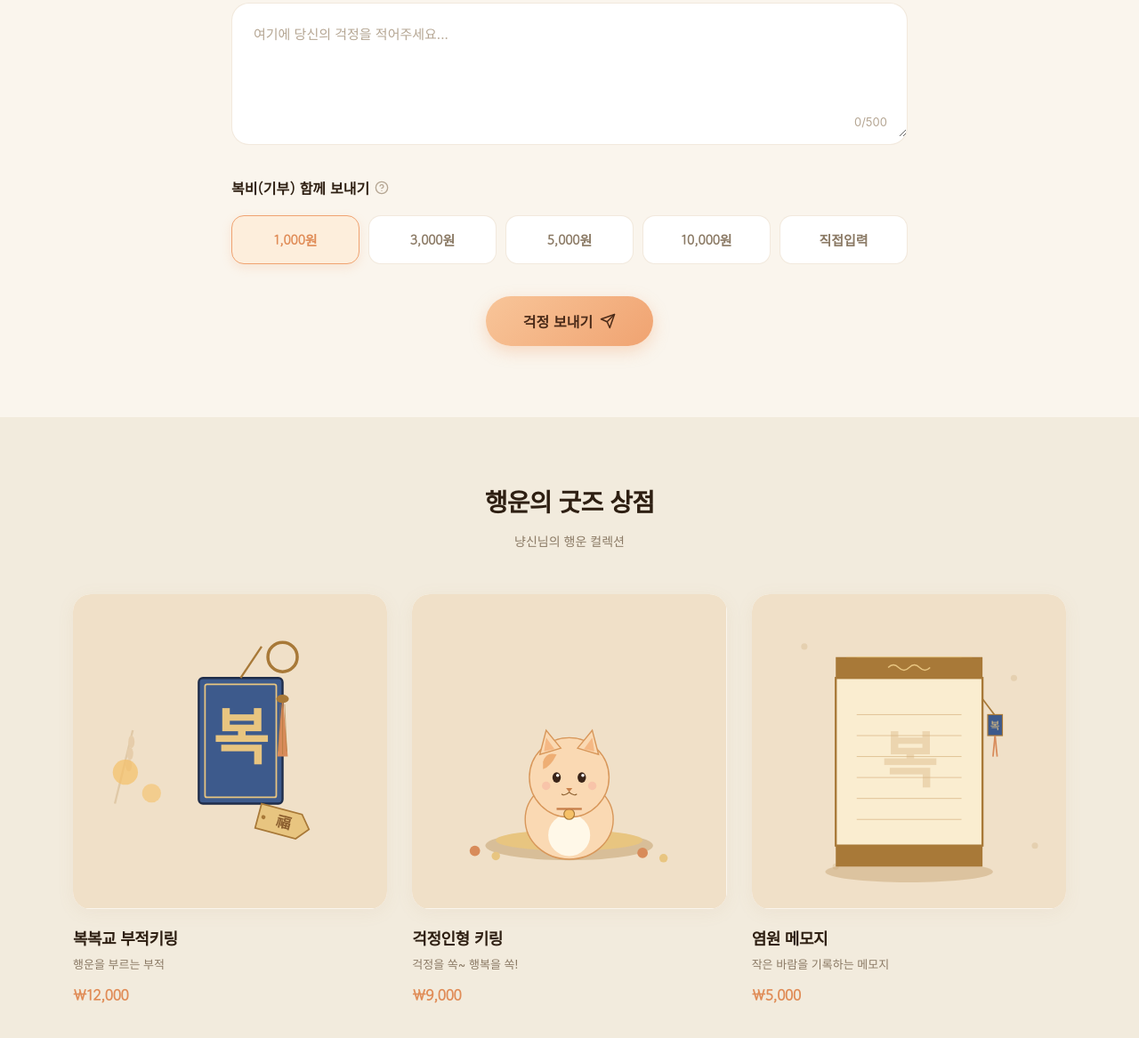
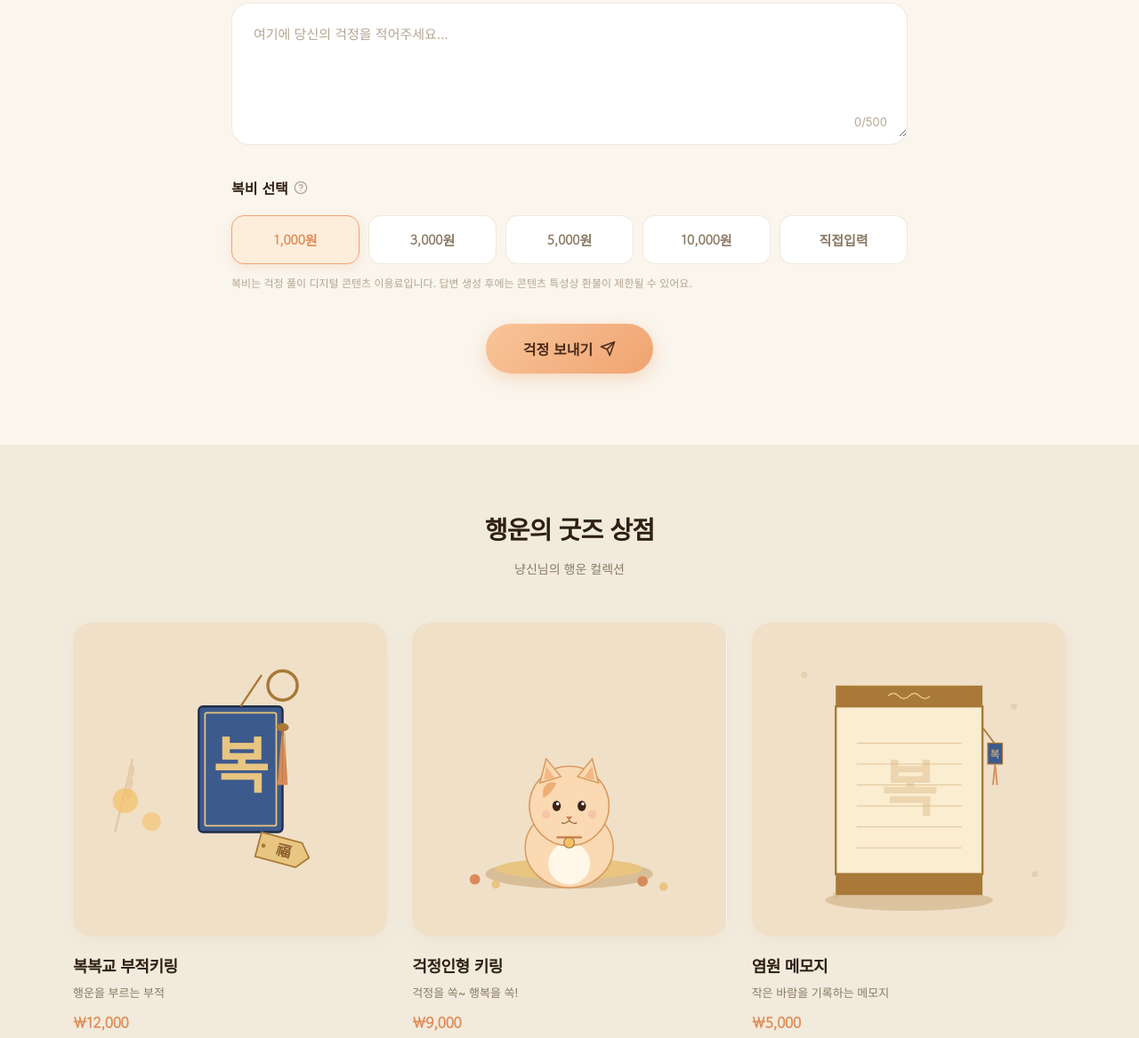
Before and after one commit to cununa/bokbokgyo, a plain HTML site: page index.html in a window 1280 px wide. Shown: the part 1203-2370 px from the top of the page at 89% size. Drawn offline with Linux system fonts and the light colour scheme; a web font is replaced by a local one.

Commit message:
Clarify Bokbokgyo fee wording

```diff
--- a/index.html
+++ b/index.html
@@ -309,8 +309,8 @@
 
           <div class="donate-block">
             <div class="donate-label">
-              복비(기부) 함께 보내기
-              <span class="help-icon" title="복비는 보호단체 및 운영비로 사용됩니다.">
+              복비 선택
+              <span class="help-icon" title="복비는 걱정 풀이 서비스 이용료입니다. 결제 후 교주님의 답변 콘텐츠가 제공됩니다.">
                 <svg viewBox="0 0 24 24" width="16" height="16" fill="none" stroke="currentColor" stroke-width="2" stroke-linecap="round" stroke-linejoin="round">
                   <circle cx="12" cy="12" r="10"/><path d="M9.09 9a3 3 0 015.83 1c0 2-3 3-3 3"/><line x1="12" y1="17" x2="12.01" y2="17"/>
                 </svg>
@@ -323,6 +323,9 @@
               <button type="button" class="donate-btn" data-amount="10000">10,000원</button>
               <button type="button" class="donate-btn donate-btn--custom" data-amount="custom">직접입력</button>
             </div>
+            <p class="worry-fee-note">
+              복비는 걱정 풀이 디지털 콘텐츠 이용료입니다. 답변 생성 후에는 콘텐츠 특성상 환불이 제한될 수 있어요.
+            </p>
           </div>
 
           <div class="worry-submit">
@@ -619,7 +622,7 @@
         <ul>
           <li><a href="#">이용약관</a></li>
           <li><a href="#">개인정보처리방침</a></li>
-          <li><a href="#">기부금 영수증 안내</a></li>
+          <li><a href="#">이용료 결제 안내</a></li>
         </ul>
       </div>
 
--- a/script.js
+++ b/script.js
@@ -8,7 +8,7 @@ function updateCount(textarea) {
   if (counter) counter.textContent = textarea.value.length;
 }
 
-// ---------- 복비(기부) 금액 선택 ----------
+// ---------- 복비 이용료 금액 선택 ----------
 document.querySelectorAll('.donate-btn').forEach(btn => {
   btn.addEventListener('click', () => {
     document.querySelectorAll('.donate-btn').forEach(b => b.classList.remove('is-active'));
@@ -35,7 +35,7 @@ function handleWorrySubmit() {
   }
   const active = document.querySelector('.donate-btn.is-active');
   const amt = active?.dataset.customValue || active?.dataset.amount || '1000';
-  alert(`냥신님께 걱정을 전달했습니다.\n복비 ${Number(amt).toLocaleString()}원도 함께 보냈어요.\n복이 가득하시길! 🐾`);
+  alert(`냥신님께 걱정을 전달했습니다.\n복비 ${Number(amt).toLocaleString()}원으로 걱정 풀이를 신청했어요.\n복이 가득하시길! 🐾`);
   document.getElementById('worryText').value = '';
   updateCount(document.getElementById('worryText'));
 }
--- a/styles.css
+++ b/styles.css
@@ -377,6 +377,12 @@ ul { list-style: none; padding: 0; margin: 0; }
   box-shadow: 0 4px 12px rgba(240, 163, 113, 0.2);
 }
 .donate-btn--custom { color: var(--text-muted); }
+.worry-fee-note {
+  margin: 12px 0 0;
+  color: var(--text-soft);
+  font-size: 12px;
+  line-height: 1.6;
+}
 
 .worry-submit { display: flex; justify-content: center; margin-top: 36px; }
 
```
